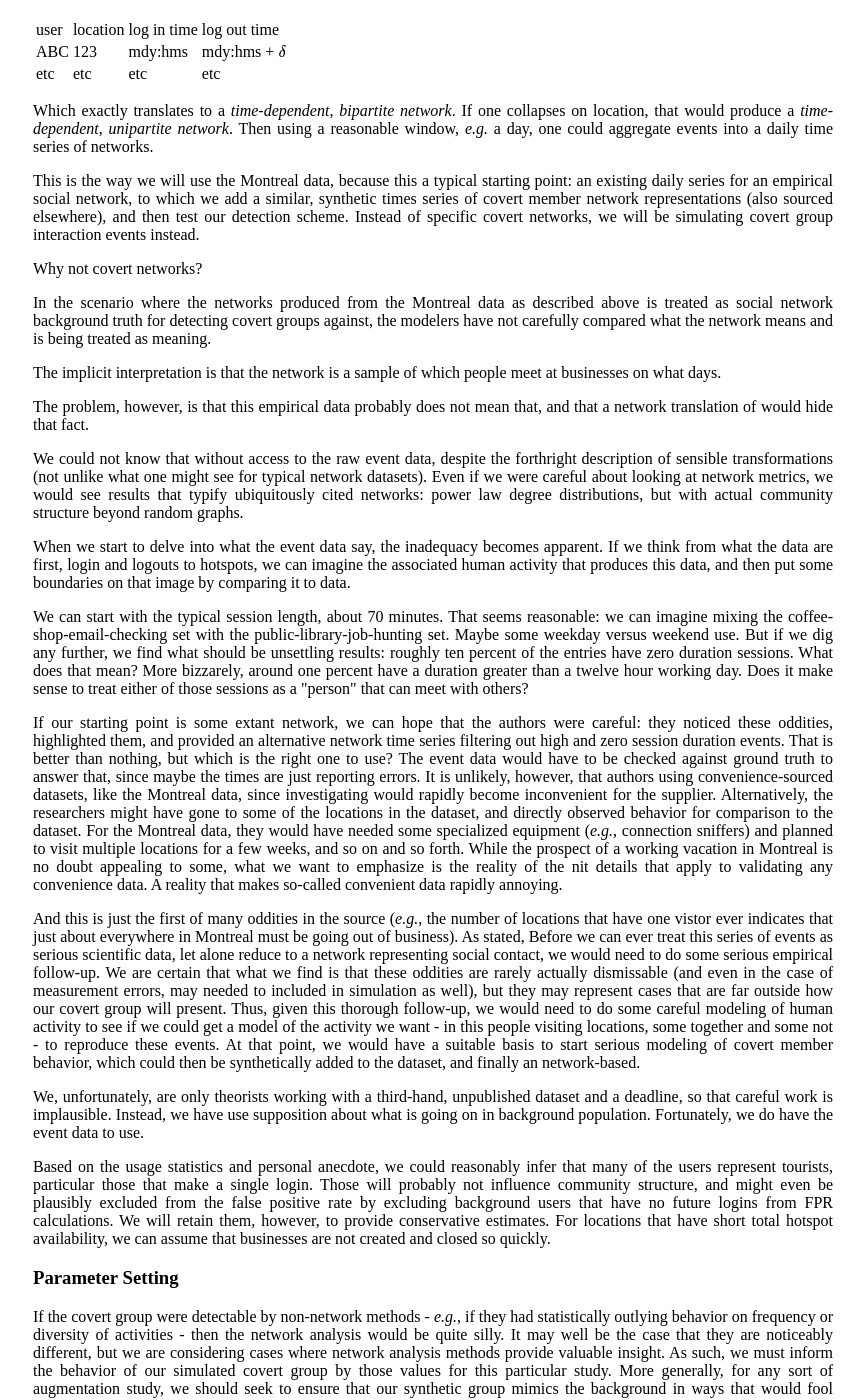
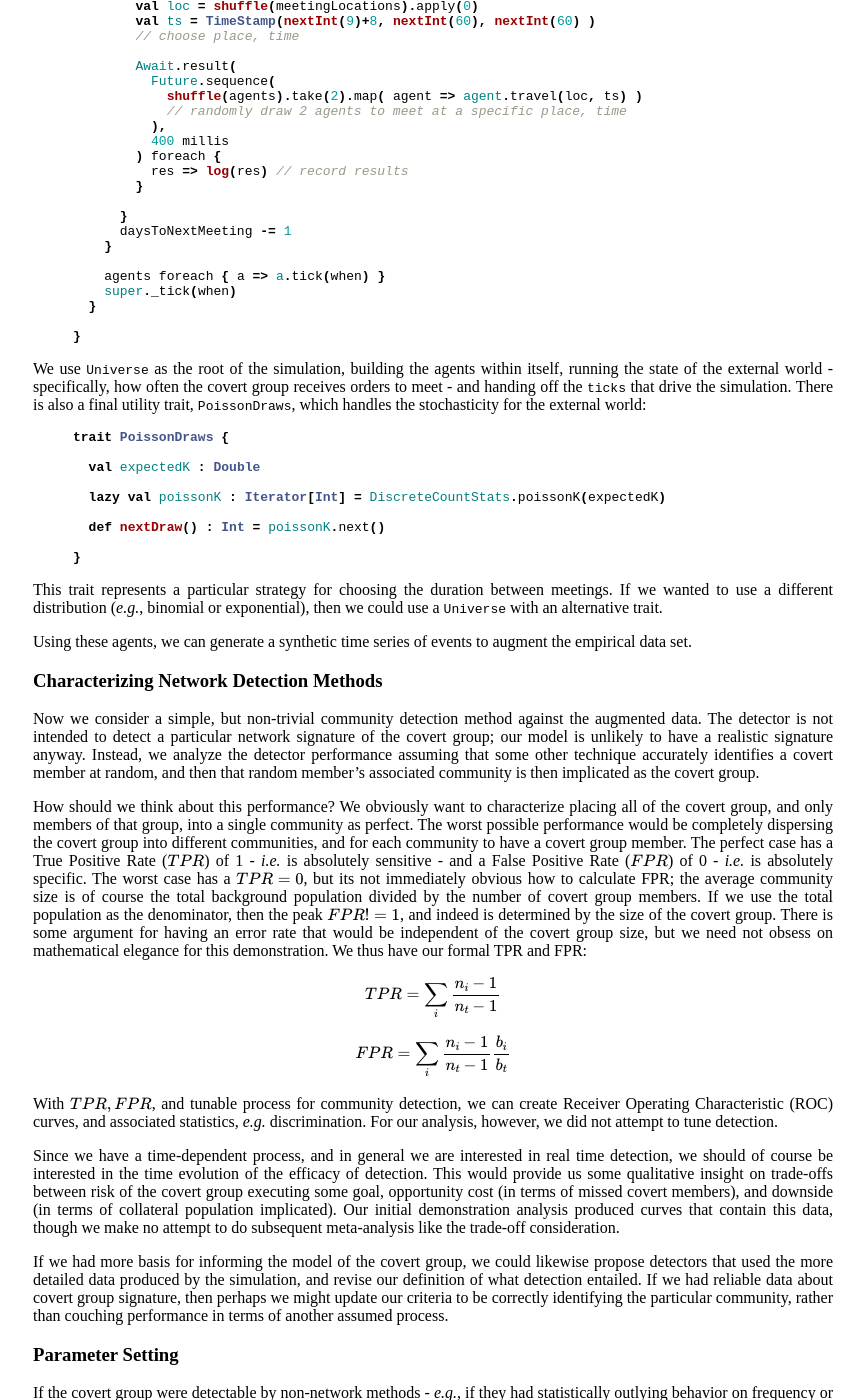
Before and after one commit to pearsonca/scala-commsim, a Jekyll site: the page built from index.md, in a window 1280 px wide and 1400 px high, scrolled down 6702 px. Shown: the whole window, without its empty margins (207-1072 px from the left). Built offline with Jekyll 4.4.1, drawn with Linux system fonts in a browser that asks for light colours; formulas are drawn with MathJax 3; some of the changed text lies outside the part shown.

Commit message:
content updates

```diff
--- a/index.md
+++ b/index.md
@@ -111,11 +112,13 @@
 correspond to phenomena we could observe, and likely do observe, if perhaps not
 very easily for the covert members.  We have models of such individual and
 small-group behavior, even if perhaps those are simply story-telling models.
-Likewise, we can engage critically with an explicitly modeled observation process.
-Are we monitoring wifi logins?  We can grapple with the details of such a system:
-how are accounts obtained?  Do people rotate accounts?  Do businesses rotate accounts?
-Maybe we cannot practically answer these questions, and maybe we do not include
-all of them in our model - but we can at least acknowledge them.
+Likewise, we can engage critically with an explicitly modeled observation
+process. Are we monitoring wifi logins?  We can grapple with the details of such
+a system: how are accounts obtained?  Do people rotate accounts?  Do businesses
+rotate accounts? Maybe we cannot practically answer these questions, and maybe
+we do not include all of them in our model - but we can at least acknowledge
+them.  These sort of challenges reflect those traditionally possible with good
+equation-based models.
 
 None of this discounts the value of network science techniques.  We suggest that
 instead one must be cautious in their application when there is not a very
@@ -160,15 +163,17 @@
 
 > ##Using the Montreal Data
 >
-> Recall that the Montreal data is unique users joining and leaving
-unique hotspots, and that close examination of this data indicates there is regular
+> Recall that the Montreal data is unique users joining and leaving unique
+hotspots, and that close examination of this data indicates there is regular
 turnover (immigration and emigration) in users and locations.  For our model, we
-will assume that the background actually has a constant number of actual locations,
-and that turnover is locations adopting or quitting the municipal service.
+will assume that the background actually has a constant number of actual
+locations, and that turnover represents those locations adopting or quitting the
+municipal service.
 >
-> For users, we assume that their turnover represents entering and leaving the system.
-We might reasonably conclude that some changes represent identical users changing
-authentication credentials.  However, for simplicity we ignore that at this stage.
+> For users, we assume that their turnover represents entering and leaving the
+system. We might reasonably conclude that some changes represent identical users
+changing authentication credentials.  However, for simplicity we ignore that
+possibility in this model.
 >
 > We will also aggregate wifi access data to a daily interval, *i.e.* a user
 accessed the system at particular location on a particular day.
@@ -177,9 +182,111 @@
 
 - covert group members (agents in the simulation) have some probability of turning over user ids
 - per unit time, pairs / groups receive direction to meet around a target time
-- they have exponentially distributed pre-arrival and post-departure times
-- within that window, they have exponentially distributed time-to-device log-ins, of course with possibility of drawing
-times outside window
+- within that window, they have exponentially distributed time-to-device log-ins,
+of course with possibility of drawing times outside window
+
+### Augmenting Empirical Data
+
+An easy approach to validating network-based covert group detection techniques
+would be to take some empirical network, add a covert group network, and
+then add some random connections between the two.  Remix a statistically satisfying
+number of times, and presto, suitable subject for analysis?
+
+Recall the Montreal data schema:
+
+| user | location | log in time | log out time |
+|:====:|:========:|============:|=============:|
+| ABC  | 123      | mdy:hms     | mdy:hms + $\delta$ |
+| etc  | etc      | etc         | etc |
+
+Which exactly translates to a *time-dependent, bipartite network*.  If one collapses
+on location, that would produce a *time-dependent, unipartite network*.
+Then using a reasonable window, *e.g.* a day, one could aggregate events into a daily
+time series of networks.
+
+This is the way we will use the Montreal data, because this a typical starting
+point: an existing daily series for an empirical social network, to which we add
+a similar, synthetic times series of covert member network representations (also
+sourced elsewhere), and then test our detection scheme.  Instead of specific
+covert networks, we will be simulating covert group interaction events instead.
+
+Why not covert networks?
+
+In the scenario where the networks produced from the Montreal data as described
+above is treated as social network background truth for detecting covert groups
+against, the modelers have not carefully compared what the network means and is
+being treated as meaning.
+
+The implicit interpretation is that the network is a sample of which people meet
+at businesses on what days.
+
+The problem, however, is that this empirical data probably does not mean that,
+and that a network translation of would hide that fact.
+
+We could not know that without access to the raw event data,
+despite the forthright description of sensible transformations (not unlike what
+one might see for typical network datasets).  Even if we were careful about looking
+at network metrics, we would see results that typify ubiquitously cited networks:
+power law degree distributions, but with actual community structure beyond
+random graphs.
+
+When we start to delve into what the event data say, the inadequacy becomes apparent.
+If we think from what the data are first, login and logouts to hotspots, we can
+imagine the associated human activity that produces this data, and then put some
+boundaries on that image by comparing it to data.
+
+We can start with the typical session length, about 70 minutes.  That seems
+reasonable: we can imagine mixing the coffee-shop-email-checking set with the
+public-library-job-hunting set.  Maybe some weekday versus weekend use.  But if
+we dig any further, we find what should be unsettling results: roughly ten
+percent of the entries have zero duration sessions.  What does that mean?  More
+bizzarely, around one percent have a duration greater than a twelve hour working
+day.  Does it make sense to treat either of those sessions as a \"person\" that can meet
+with others?
+
+If our starting point is some extant network, we can hope that the authors were
+careful: they noticed these oddities, highlighted them, and provided an
+alternative network time series filtering out high and zero session duration
+events.  That is better than nothing, but which is the right one to use?  The event data would have to be
+checked against ground truth to answer that, since maybe the times are just reporting
+errors.  It is unlikely, however, that authors using convenience-sourced datasets, like the
+Montreal data, since investigating would rapidly become inconvenient for the
+supplier.  Alternatively, the researchers might have gone to some of the locations
+in the dataset, and directly observed behavior for comparison to the dataset.  For
+the Montreal data, they would have needed some specialized equipment (*e.g.*, connection
+sniffers) and planned to visit multiple locations for a few weeks, and so on and so forth.  While
+the prospect of a working vacation in Montreal is no doubt appealing to some,
+what we want to emphasize is the reality of the nit details that apply to validating any convenience data.
+A reality that makes so-called convenient data rapidly annoying.
+
+And this is just the first of many oddities in the source (*e.g.*, the number of
+locations that have one vistor ever indicates that just about everywhere in
+Montreal must be going out of business).  As stated, Before we can ever treat
+this series of events as serious scientific data, let alone reduce to a network
+representing social contact, we would need to do some serious empirical
+follow-up.  We are certain that what we find is that these oddities are rarely
+actually dismissable (and even in the case   of measurement errors, may needed
+to included in simulation as well), but they may represent cases that are far
+outside how our covert group will present. Thus, given this thorough follow-up,
+we would need to do some careful modeling of human activity to see if we could
+get a model of the activity we want - in this people visiting locations, some
+together and some not - to reproduce these events. At that point, we would have
+a suitable basis to start serious modeling of covert member behavior, which
+could then be synthetically added to the dataset, and finally an network-based.
+
+We, unfortunately, are only theorists working with a third-hand, unpublished dataset and a deadline,
+so that careful work is implausible.  Instead, we have use supposition about what
+is going on in background population.  Fortunately, we do have the event data to
+use.
+
+Based on the usage statistics and personal anecdote, we could reasonably infer
+that many of the users represent tourists, particular those that make a single
+login.  Those will probably not influence community structure, and might even be
+plausibly excluded from the false positive rate by excluding background users
+that have no future logins from FPR calculations.  We will retain them, however,
+to provide conservative estimates.  For locations that have short total hotspot
+availability, we can assume that businesses are not created and closed
+so quickly.
 
 ## An Implementation
 
@@ -250,7 +357,7 @@
 trait Age extends TimeSensitive {
 
   private[this] var _age = 0
-  public def age = _age
+  def age = _age
 
   override def _tick(when:Int) = {
     _age += 1
@@ -452,133 +559,32 @@
 covert group size, but we need not obsess on mathematical elegance for this
 demonstration.  We thus have our formal TPR and FPR:
 
-\begin{align}
-TPR = \sum_i\frac{n_i-1}{n_t-1}\n
+\begin{equation}
+TPR = \sum_i\frac{n_i-1}{n_t-1} \\
+\end{equation}
+\begin{equation}
 FPR = \sum_i\frac{n_i-1}{n_t-1}\frac{b_i}{b_t}
-\end{align}
+\end{equation}
 
 With $TPR, FPR$, and tunable process for community detection, we can create Receiver
 Operating Characteristic (ROC) curves, and associated statistics, *e.g.* discrimination.
+For our analysis, however, we did not attempt to tune detection.
 
 Since we have a time-dependent process, and in general we are interested in real
-time detection, we should of course be interested in the time evolution of our
-discrimination statistic.  This would provide us some qualitative insight on
+time detection, we should of course be interested in the time evolution of the
+efficacy of detection.  This would provide us some qualitative insight on
 trade-offs between risk of the covert group executing some goal, opportunity
 cost (in terms of missed covert members), and downside (in terms of collateral
-population implicated).  Thus, our initial analysis will be to produce curves
-that contain this data, though we make no attempt to do subsequent meta-analysis
-like the trade-off consideration.
+population implicated).  Our initial demonstration analysis produced curves that
+contain this data, though we make no attempt to do subsequent meta-analysis like
+the trade-off consideration.
 
-As we had more basis for informing the model of the covert group, we could
+If we had more basis for informing the model of the covert group, we could
 likewise propose detectors that used the more detailed data produced by the
 simulation, and revise our definition of what detection entailed.  If we had
 reliable data about covert group signature, then perhaps we might update our
 criteria to be correctly identifying the particular community, rather than
 couching performance in terms of another assumed process.
-
-### Augmenting Empirical Data
-
-An easy approach to validating network-based covert group detection techniques
-would be to take some empirical network, add a covert group network, and
-then add some random connections between the two.  Remix a statistically satisfying
-number of times, and presto, suitable subject for analysis?
-
-Recall the Montreal data schema:
-
-| user | location | log in time | log out time |
-|:====:|:========:|============:|=============:|
-| ABC  | 123      | mdy:hms     | mdy:hms + $\delta$ |
-| etc  | etc      | etc         | etc |
-
-Which exactly translates to a *time-dependent, bipartite network*.  If one collapses
-on location, that would produce a *time-dependent, unipartite network*.
-Then using a reasonable window, *e.g.* a day, one could aggregate events into a daily
-time series of networks.
-
-This is the way we will use the Montreal data, because this a typical starting
-point: an existing daily series for an empirical social network, to which we add
-a similar, synthetic times series of covert member network representations (also
-sourced elsewhere), and then test our detection scheme.  Instead of specific
-covert networks, we will be simulating covert group interaction events instead.
-
-Why not covert networks?
-
-In the scenario where the networks produced from the Montreal data as described
-above is treated as social network background truth for detecting covert groups
-against, the modelers have not carefully compared what the network means and is
-being treated as meaning.
-
-The implicit interpretation is that the network is a sample of which people meet
-at businesses on what days.
-
-The problem, however, is that this empirical data probably does not mean that,
-and that a network translation of would hide that fact.
-
-We could not know that without access to the raw event data,
-despite the forthright description of sensible transformations (not unlike what
-one might see for typical network datasets).  Even if we were careful about looking
-at network metrics, we would see results that typify ubiquitously cited networks:
-power law degree distributions, but with actual community structure beyond
-random graphs.
-
-When we start to delve into what the event data say, the inadequacy becomes apparent.
-If we think from what the data are first, login and logouts to hotspots, we can
-imagine the associated human activity that produces this data, and then put some
-boundaries on that image by comparing it to data.
-
-We can start with the typical session length, about 70 minutes.  That seems
-reasonable: we can imagine mixing the coffee-shop-email-checking set with the
-public-library-job-hunting set.  Maybe some weekday versus weekend use.  But if
-we dig any further, we find what should be unsettling results: roughly ten
-percent of the entries have zero duration sessions.  What does that mean?  More
-bizzarely, around one percent have a duration greater than a twelve hour working
-day.  Does it make sense to treat either of those sessions as a \"person\" that can meet
-with others?
-
-If our starting point is some extant network, we can hope that the authors were
-careful: they noticed these oddities, highlighted them, and provided an
-alternative network time series filtering out high and zero session duration
-events.  That is better than nothing, but which is the right one to use?  The event data would have to be
-checked against ground truth to answer that, since maybe the times are just reporting
-errors.  It is unlikely, however, that authors using convenience-sourced datasets, like the
-Montreal data, since investigating would rapidly become inconvenient for the
-supplier.  Alternatively, the researchers might have gone to some of the locations
-in the dataset, and directly observed behavior for comparison to the dataset.  For
-the Montreal data, they would have needed some specialized equipment (*e.g.*, connection
-sniffers) and planned to visit multiple locations for a few weeks, and so on and so forth.  While
-the prospect of a working vacation in Montreal is no doubt appealing to some,
-what we want to emphasize is the reality of the nit details that apply to validating any convenience data.
-A reality that makes so-called convenient data rapidly annoying.
-
-And this is just the first of many oddities in the source (*e.g.*, the number of
-locations that have one vistor ever indicates that just about everywhere in
-Montreal must be going out of business).  As stated, Before we can ever treat
-this series of events as serious scientific data, let alone reduce to a network
-representing social contact, we would need to do some serious empirical
-follow-up.  We are certain that what we find is that these oddities are rarely
-actually dismissable (and even in the case   of measurement errors, may needed
-to included in simulation as well), but they may represent cases that are far
-outside how our covert group will present. Thus, given this thorough follow-up,
-we would need to do some careful modeling of human activity to see if we could
-get a model of the activity we want - in this people visiting locations, some
-together and some not - to reproduce these events. At that point, we would have
-a suitable basis to start serious modeling of covert member behavior, which
-could then be synthetically added to the dataset, and finally an network-based.
-
-We, unfortunately, are only theorists working with a third-hand, unpublished dataset and a deadline,
-so that careful work is implausible.  Instead, we have use supposition about what
-is going on in background population.  Fortunately, we do have the event data to
-use.
-
-Based on the usage statistics and personal anecdote, we could reasonably infer
-that many of the users represent tourists, particular those that make a single
-login.  Those will probably not influence community structure, and might even be
-plausibly excluded from the false positive rate by excluding background users
-that have no future logins from FPR calculations.  We will retain them, however,
-to provide conservative estimates.  For locations that have short total hotspot
-availability, we can assume that businesses are not created and closed
-so quickly.
-
 
 ### Parameter Setting
 
```
Also changed, not shown: other parts of index.md (+7 -6 lines).
